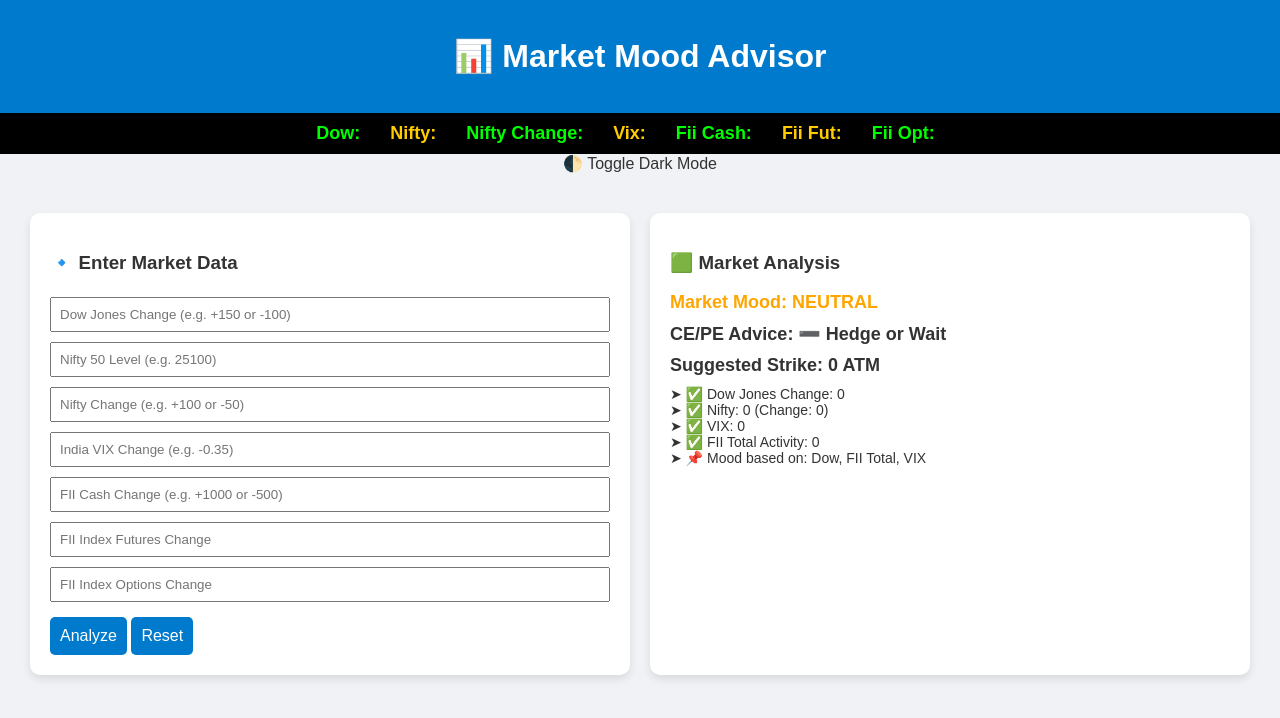
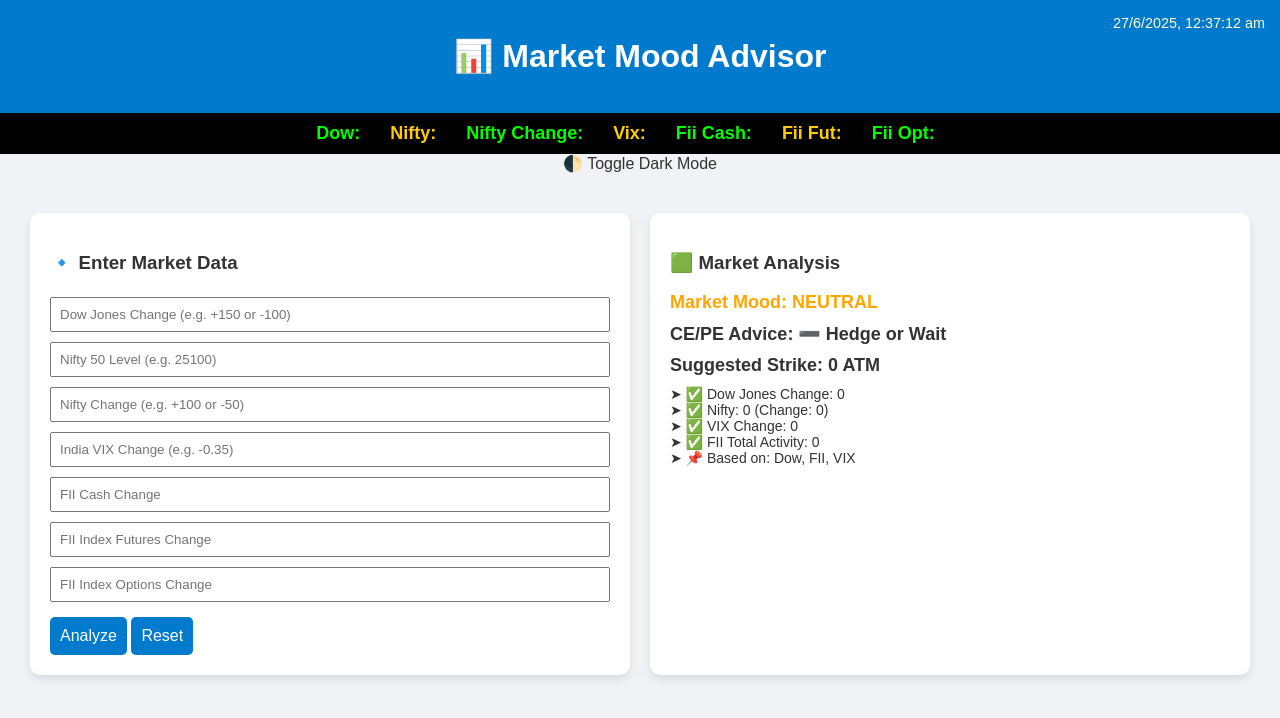
Before and after one commit to vhgkcreations/market-mood, a plain HTML site: page index.html in a window 1280 px wide. Both pictures are taken after a click on the button "Analyze". Drawn offline with Linux system fonts and the light colour scheme.

Commit message:
Update index.html

```diff
--- a/index.html
+++ b/index.html
@@ -29,6 +29,15 @@
       color: white;
       padding: 1rem;
       text-align: center;
+      position: relative;
+    }
+
+    #datetime {
+      position: absolute;
+      right: 15px;
+      top: 15px;
+      font-size: 0.9rem;
+      color: #fffacd;
     }
 
     .container {
@@ -120,6 +129,7 @@
 <body>
   <header>
     <h1>📊 Market Mood Advisor</h1>
+    <div id="datetime">--</div>
   </header>
 
   <div class="ticker"><span id="tickerText"></span></div>
@@ -133,7 +143,7 @@
       <input id="nifty" placeholder="Nifty 50 Level (e.g. 25100)">
       <input id="niftyChange" placeholder="Nifty Change (e.g. +100 or -50)">
       <input id="vix" placeholder="India VIX Change (e.g. -0.35)">
-      <input id="fiiCash" placeholder="FII Cash Change (e.g. +1000 or -500)">
+      <input id="fiiCash" placeholder="FII Cash Change">
       <input id="fiiFut" placeholder="FII Index Futures Change">
       <input id="fiiOpt" placeholder="FII Index Options Change">
       <button onclick="analyze()">Analyze</button>
@@ -162,7 +172,7 @@
         vix: document.getElementById("vix").value,
         fiiCash: document.getElementById("fiiCash").value,
         fiiFut: document.getElementById("fiiFut").value,
-        fiiOpt: document.getElementById("fiiOpt").value
+        fiiOpt: document.getElementById("fiiOpt").value,
       };
 
       const dow = parse(inputs.dow);
@@ -191,13 +201,16 @@
       const logic = [];
       logic.push(`✅ Dow Jones Change: ${dow}`);
       logic.push(`✅ Nifty: ${nifty} (Change: ${niftyChange})`);
-      logic.push(`✅ VIX: ${vix}`);
+      logic.push(`✅ VIX Change: ${vix}`);
       logic.push(`✅ FII Total Activity: ${fiiTotal}`);
-      logic.push(`📌 Mood based on: Dow, FII Total, VIX`);
+      logic.push(`📌 Based on: Dow, FII, VIX`);
 
       document.getElementById("logic").innerHTML = logic.map(l => `<div>➤ ${l}</div>`).join('');
 
-      const tickerParts = Object.entries(inputs).map(([k, v]) => `<b>${k.replace(/([a-z])([A-Z])/g, '$1 $2')}: ${v}</b>`);
+      const tickerParts = Object.entries(inputs).map(([k, v]) => {
+        const label = k.replace(/([A-Z])/g, ' $1').replace(/^./, s => s.toUpperCase());
+        return `<b>${label}: ${v}</b>`;
+      });
       document.getElementById("tickerText").innerHTML = tickerParts.join('');
     }
 
@@ -214,7 +227,17 @@
       document.body.classList.toggle("dark-mode");
     }
 
+    function updateDateTime() {
+      const now = new Date();
+      const formatted = now.toLocaleString('en-IN', { timeZone: 'Asia/Kolkata' });
+      document.getElementById("datetime").textContent = formatted;
+    }
+
     setInterval(analyze, 30000); // auto refresh every 30s
+    setInterval(updateDateTime, 1000); // update clock every second
+
+    // Initial call
+    updateDateTime();
   </script>
 </body>
 </html>
```
